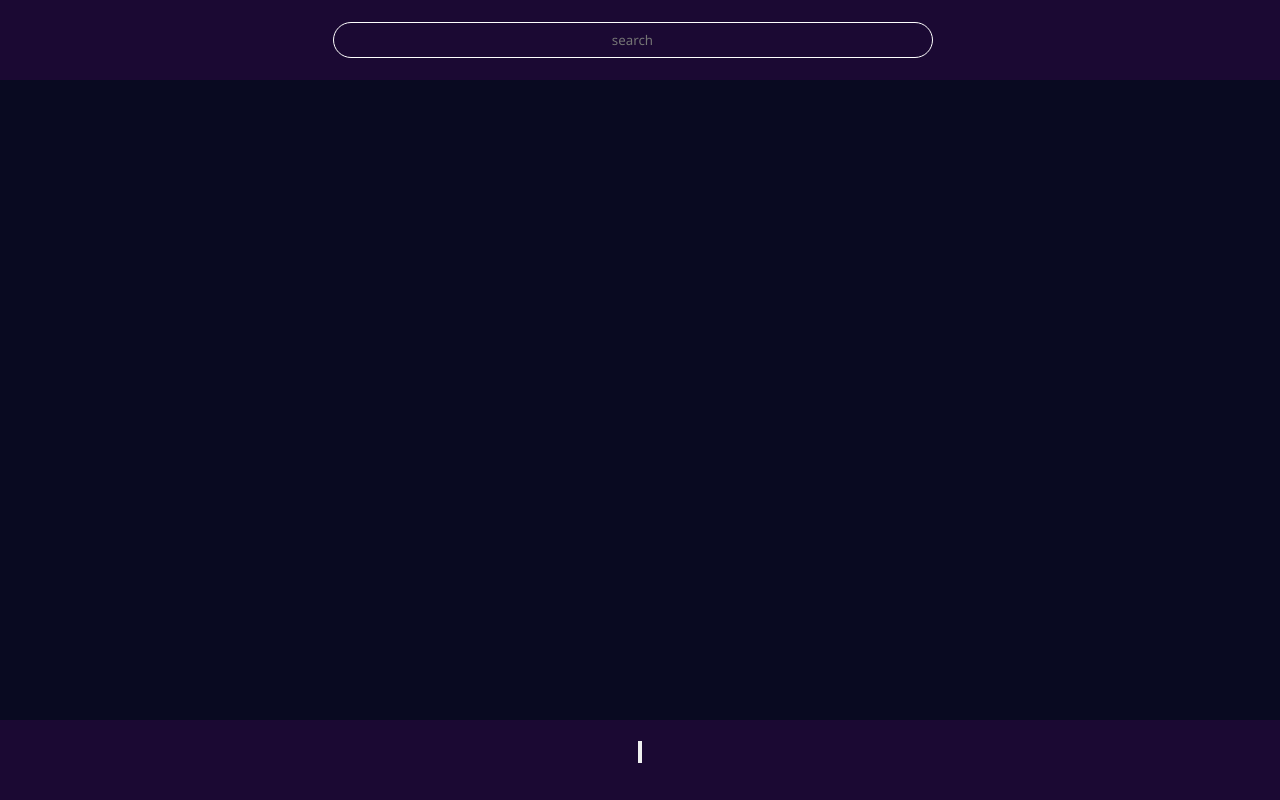
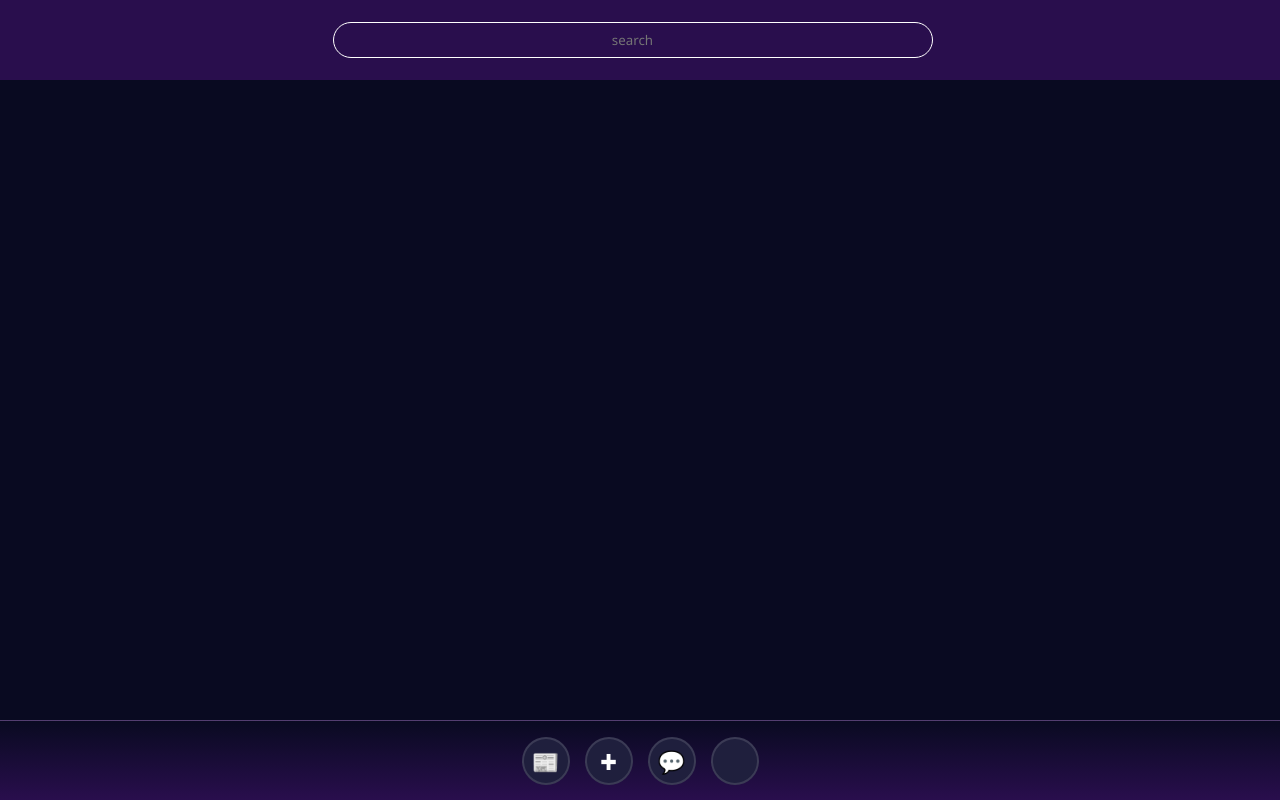
Before and after one commit to Scheli/StarTribe, a plain HTML site: page frontend/html/news.html in a window 1280 px wide. Drawn offline with Linux system fonts and the light colour scheme.

Commit message:
sistemato news

```diff
--- a/frontend/html/news.html
+++ b/frontend/html/news.html
@@ -22,7 +22,18 @@
 
     <div class="footer">
         <div class="foot-buttons">
-            <input type="button">
+            <button class="news-icon-btn">
+                📰
+            </button>
+            <button class="news-icon-btn">
+                ✚
+            </button>
+            <button class="news-icon-btn">
+                💬
+            </button>
+            <button class="news-icon-btn">
+
+            </button>
         </div>
     </div>
 </body>
--- a/frontend/style/style.css
+++ b/frontend/style/style.css
@@ -19,7 +19,7 @@ body {
 
 :root {
   --bg-primary-color: #090a21;
-  --bg-primary-color-selected: #1b0933;
+  --bg-primary-color-selected: #290e4d;
 }
 
 .navbar {
@@ -54,9 +54,46 @@ body {
 
 
 .footer {
-  background-color: var(--bg-primary-color-selected);
+  background: linear-gradient(to top, var(--bg-primary-color-selected), var(--bg-primary-color));
   padding: 20px;
-  height: 80px; /* altezza fissa footer */
+  height: 80px;
   color: white;
   text-align: center;
+  display: flex;
+  align-items: center;
+  justify-content: center;
+  border-top: 1px solid #ffffff33;
 }
+
+.foot-buttons {
+  display: flex;
+  gap: 15px;
+  align-items: center;
+  justify-content: center;
+}
+
+
+.news-icon-btn {
+  width: 48px;
+  height: 48px;
+  background-color: #1f1f3d;
+  border: 2px solid #ffffff20;
+  border-radius: 50%;
+  font-size: 22px;
+  color: white;
+  cursor: pointer;
+  transition: all 0.3s ease;
+  display: flex;
+  align-items: center;
+  justify-content: center;
+}
+
+.news-icon-btn:hover {
+  background-color: #2a2a50;
+  box-shadow: 0 0 10px #ffffff30;
+  transform: scale(1.05);
+}
+
+
+
+/*css gestione account*/
```
Also changed, not shown: frontend/html/account.html (added, +12 -0 lines).
